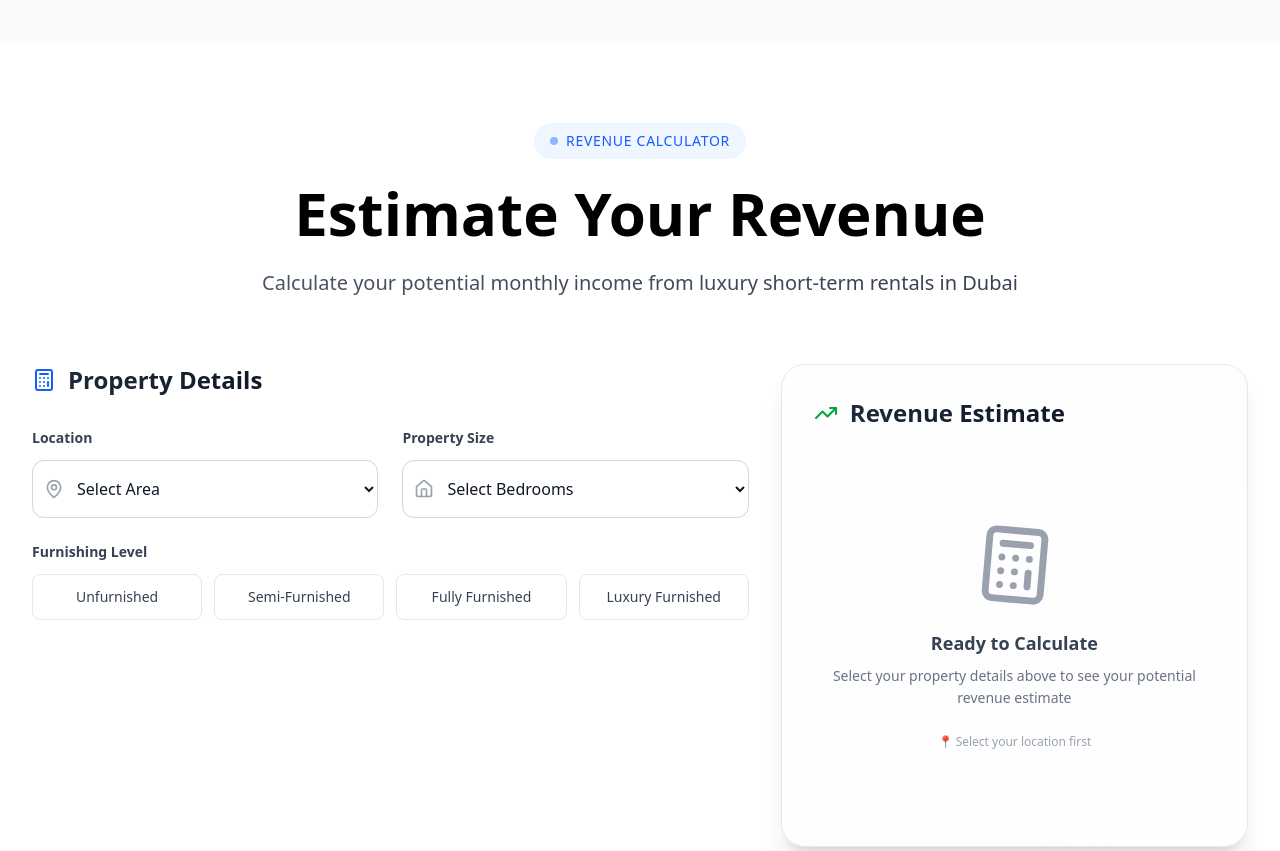
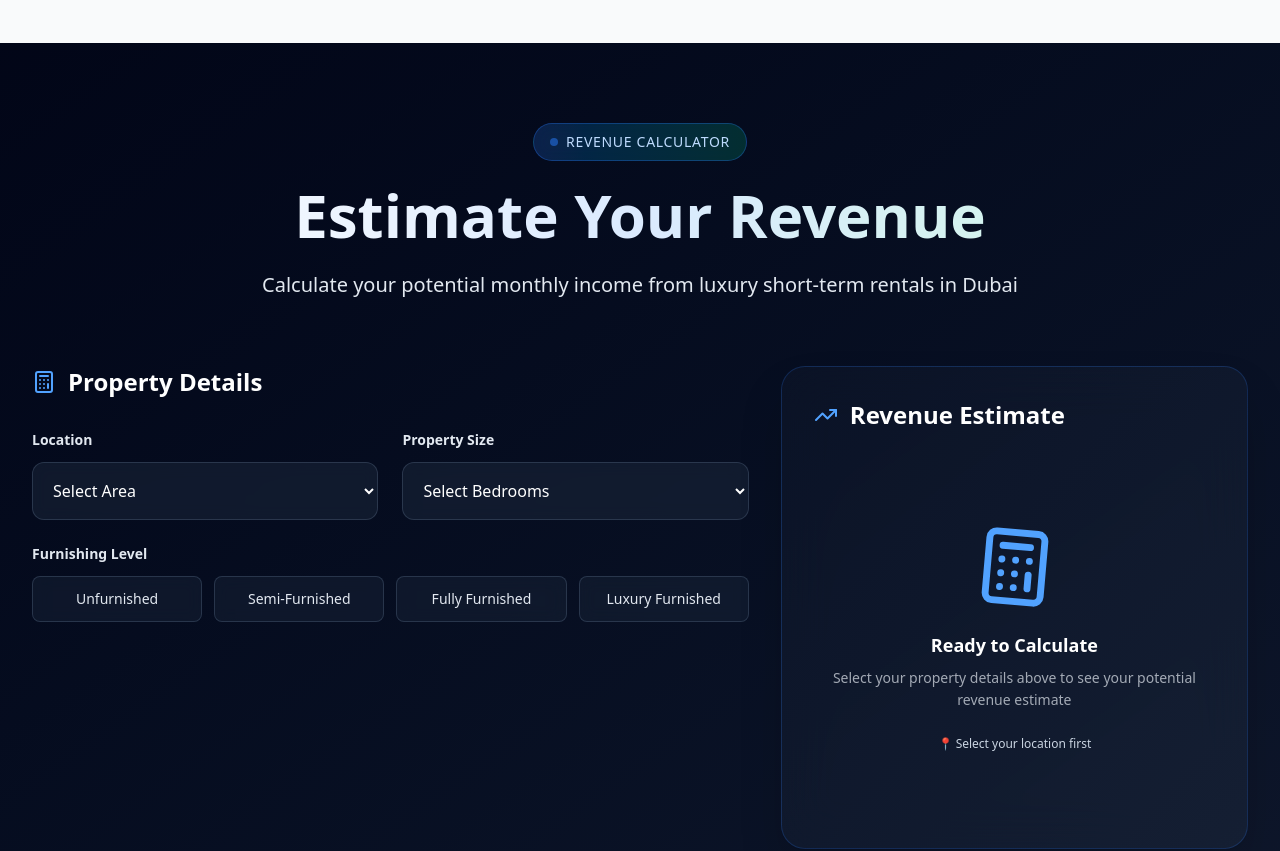
Before and after one commit to XMA-Faez/wyzrent-website, a Next.js app: page / in a window 1280 px wide. Shown: the part 5540-6391 px from the top of the page. Built offline with nearby package versions, Linux system fonts and the light colour scheme.

Commit message:
Adding dark sections to the home page

```diff
--- a/app/components/ui/RevenueCalculator.tsx
+++ b/app/components/ui/RevenueCalculator.tsx
@@ -119,7 +119,7 @@ export default function RevenueCalculator() {
   };
 
   return (
-    <section className="py-16 sm:py-20 px-4 md:px-6 lg:px-8">
+    <section className="py-16 sm:py-20 px-4 md:px-6 lg:px-8 bg-gradient-to-br from-slate-950 to-slate-900">
       <motion.div
         className="container mx-auto"
         initial={{ opacity: 0, y: 20 }}
@@ -135,13 +135,13 @@ export default function RevenueCalculator() {
             transition={{ duration: 0.8, delay: 0.1 }}
             viewport={{ once: true }}
           >
-            <Badge className="uppercase tracking-wider text-xs sm:text-sm">
+            <Badge className="uppercase tracking-wider text-xs sm:text-sm bg-gradient-to-r from-blue-500/20 to-emerald-500/20 text-blue-200 border border-blue-500/30 backdrop-blur-sm">
               Revenue Calculator
             </Badge>
-            <h2 className="text-3xl sm:text-4xl lg:text-6xl font-bold mb-4 sm:mb-6">
+            <h2 className="text-3xl sm:text-4xl lg:text-6xl font-bold mb-4 sm:mb-6 bg-gradient-to-r from-white via-blue-100 to-emerald-100 bg-clip-text text-transparent">
               Estimate Your Revenue
             </h2>
-            <p className="text-base sm:text-lg md:text-xl max-w-3xl mx-auto leading-relaxed bg-gradient-to-r from-gray-600 to-gray-700 bg-clip-text text-transparent font-medium">
+            <p className="text-base sm:text-lg md:text-xl max-w-3xl mx-auto leading-relaxed text-slate-200 font-medium">
               Calculate your potential monthly income from luxury short-term
               rentals in Dubai
             </p>
@@ -159,8 +159,8 @@ export default function RevenueCalculator() {
               viewport={{ once: true }}
             >
               <div className="flex items-center gap-3 mb-8">
-                <Calculator className="w-6 h-6 text-blue-600" />
-                <h3 className="text-2xl font-bold bg-gradient-to-r from-gray-800 to-gray-900 bg-clip-text text-transparent">
+                <Calculator className="w-6 h-6 text-blue-400" />
+                <h3 className="text-2xl font-bold text-white">
                   Property Details
                 </h3>
               </div>
@@ -173,15 +173,14 @@ export default function RevenueCalculator() {
                   transition={{ duration: 0.6, delay: 0.4 }}
                   viewport={{ once: true }}
                 >
-                  <label className="block text-sm font-semibold text-gray-700 mb-3">
+                  <label className="block text-sm font-semibold text-slate-200 mb-3">
                     Location
                   </label>
                   <div className="relative">
-                    <MapPin className="absolute left-3 top-1/2 transform -translate-y-1/2 w-5 h-5 text-gray-400" />
                     <select
                       value={area}
                       onChange={(e) => handleAreaChange(e.target.value)}
-                      className="w-full pl-10 pr-4 py-4 border border-gray-300 rounded-xl focus:ring-2 focus:ring-blue-500 focus:border-blue-500 bg-white text-gray-900 transition-all duration-300 hover:shadow-md"
+                      className="w-full pl-4 pr-4 py-4 border border-slate-600/50 rounded-xl focus:ring-2 focus:ring-blue-500 focus:border-blue-400 bg-slate-800/50 backdrop-blur-sm text-white transition-all duration-300 hover:shadow-lg hover:border-blue-500/50"
                     >
                       <option value="">Select Area</option>
                       {areas.map((areaOption) => {
@@ -215,15 +214,14 @@ export default function RevenueCalculator() {
                   transition={{ duration: 0.6, delay: 0.5 }}
                   viewport={{ once: true }}
                 >
-                  <label className="block text-sm font-semibold text-gray-700 mb-3">
+                  <label className="block text-sm font-semibold text-slate-200 mb-3">
                     Property Size
                   </label>
                   <div className="relative">
-                    <Home className="absolute left-3 top-1/2 transform -translate-y-1/2 w-5 h-5 text-gray-400" />
                     <select
                       value={bedrooms}
                       onChange={(e) => handleBedroomsChange(e.target.value)}
-                      className="w-full pl-10 pr-4 py-4 border border-gray-300 rounded-xl focus:ring-2 focus:ring-blue-500 focus:border-blue-500 bg-white text-gray-900 transition-all duration-300 hover:shadow-md"
+                      className="w-full pl-4 pr-4 py-4 border border-slate-600/50 rounded-xl focus:ring-2 focus:ring-blue-500 focus:border-blue-400 bg-slate-800/50 backdrop-blur-sm text-white transition-all duration-300 hover:shadow-lg hover:border-blue-500/50"
                     >
                       <option value="">Select Bedrooms</option>
                       {bedroomOptions.map((bedroomOption) => (
@@ -243,7 +241,7 @@ export default function RevenueCalculator() {
                   transition={{ duration: 0.6, delay: 0.6 }}
                   viewport={{ once: true }}
                 >
-                  <label className="block text-sm font-semibold text-gray-700 mb-3">
+                  <label className="block text-sm font-semibold text-slate-200 mb-3">
                     Furnishing Level
                   </label>
                   <div className="grid grid-cols-2 md:grid-cols-4 gap-3">
@@ -255,8 +253,8 @@ export default function RevenueCalculator() {
                           onClick={() => handleFurnishingChange(option)}
                           className={`py-3 px-4 rounded-lg border text-sm font-medium text-center transition-all hover:scale-102 active:scale-98 ${
                             isSelected
-                              ? "border-blue-500 bg-blue-50 text-blue-700"
-                              : "border-gray-200 bg-white text-gray-700 hover:border-gray-300 hover:bg-gray-50"
+                              ? "border-blue-400 bg-blue-500/20 text-blue-300 shadow-lg shadow-blue-500/20"
+                              : "border-slate-600/50 bg-slate-800/40 backdrop-blur-sm text-slate-200 hover:border-blue-500/50 hover:bg-slate-700/50"
                           }`}
                         >
                           {option}
@@ -277,10 +275,10 @@ export default function RevenueCalculator() {
               viewport={{ once: true }}
             >
               <div className="sticky top-8">
-                <div className="bg-gradient-to-br from-white via-gray-50/30 to-white rounded-3xl p-8 shadow-xl border border-gray-200 hover:shadow-2xl transition-all duration-300">
+                <div className="bg-gradient-to-br from-slate-900/50 to-slate-800/50 backdrop-blur-xl rounded-3xl p-8 shadow-2xl border border-blue-500/20 hover:shadow-2xl hover:shadow-blue-500/10 transition-all duration-300">
                   <div className="flex items-center gap-3 mb-8">
-                    <TrendingUp className="w-6 h-6 text-green-600" />
-                    <h3 className="text-2xl font-bold bg-gradient-to-r from-gray-800 to-gray-900 bg-clip-text text-transparent">
+                    <TrendingUp className="w-6 h-6 text-blue-400" />
+                    <h3 className="text-2xl font-bold text-white">
                       Revenue Estimate
                     </h3>
                   </div>
@@ -296,38 +294,38 @@ export default function RevenueCalculator() {
                         className="space-y-6"
                       >
                         {/* Main Revenue Display */}
-                        <div className="text-center p-6 bg-gradient-to-r from-green-50 to-blue-50 rounded-2xl">
-                          <div className="text-sm text-gray-600 mb-2">
+                        <div className="text-center p-6 bg-gradient-to-r from-blue-500/20 to-emerald-500/20 rounded-2xl border border-blue-400/30 shadow-lg shadow-blue-500/10">
+                          <div className="text-sm text-slate-200 mb-2">
                             Estimated Monthly Revenue
                           </div>
                           <motion.div
-                            className="text-5xl font-bold bg-gradient-to-r from-green-600 to-blue-600 bg-clip-text text-transparent mb-2"
+                            className="text-5xl font-bold bg-gradient-to-r from-blue-300 to-emerald-300 bg-clip-text text-transparent mb-2"
                             initial={{ scale: 0.5 }}
                             animate={{ scale: 1 }}
                             transition={{ duration: 0.6, ease: "easeOut" }}
                           >
                             AED {animatedValue.toLocaleString()}
                           </motion.div>
-                          <div className="text-sm text-gray-500">
+                          <div className="text-sm text-slate-300">
                             *Based on current market rates
                           </div>
                         </div>
 
                         {/* Property Summary */}
-                        <div className="bg-white rounded-2xl p-6 shadow-sm border border-gray-100">
-                          <h4 className="text-sm font-semibold text-gray-700 mb-4">
+                        <div className="bg-slate-800/30 backdrop-blur-sm rounded-2xl p-6 shadow-sm border border-slate-600/50">
+                          <h4 className="text-sm font-semibold text-slate-200 mb-4">
                             Property Summary
                           </h4>
                           <div className="space-y-3">
                             <motion.div
-                              className="flex items-center gap-3 p-3 bg-gray-50 rounded-lg"
+                              className="flex items-center gap-3 p-3 bg-slate-700/50 backdrop-blur-sm rounded-lg border border-slate-600/30"
                               initial={{ opacity: 0, x: -10 }}
                               animate={{ opacity: 1, x: 0 }}
                               transition={{ delay: 0.1 }}
                             >
-                              <MapPin className="w-4 h-4 text-blue-600" />
+                              <MapPin className="w-4 h-4 text-blue-400" />
                               <div className="flex-1">
-                                <span className="text-sm font-medium">
+                                <span className="text-sm font-medium text-white">
                                   {area}
                                 </span>
                                 <div
@@ -338,23 +336,23 @@ export default function RevenueCalculator() {
                               </div>
                             </motion.div>
                             <motion.div
-                              className="flex items-center gap-3 p-3 bg-gray-50 rounded-lg"
+                              className="flex items-center gap-3 p-3 bg-slate-700/50 backdrop-blur-sm rounded-lg border border-slate-600/30"
                               initial={{ opacity: 0, x: -10 }}
                               animate={{ opacity: 1, x: 0 }}
                               transition={{ delay: 0.2 }}
                             >
-                              <Home className="w-4 h-4 text-blue-600" />
-                              <span className="text-sm font-medium">
+                              <Home className="w-4 h-4 text-blue-400" />
+                              <span className="text-sm font-medium text-white">
                                 {bedrooms}
                               </span>
                             </motion.div>
                             <motion.div
-                              className="flex items-center gap-3 p-3 bg-gray-50 rounded-lg"
+                              className="flex items-center gap-3 p-3 bg-slate-700/50 backdrop-blur-sm rounded-lg border border-slate-600/30"
                               initial={{ opacity: 0, x: -10 }}
                               animate={{ opacity: 1, x: 0 }}
                               transition={{ delay: 0.3 }}
                             >
-                              <span className="text-sm font-medium">
+                              <span className="text-sm font-medium text-white">
                                 {furnishing}
                               </span>
                             </motion.div>
@@ -380,7 +378,7 @@ export default function RevenueCalculator() {
                         className="text-center py-16"
                       >
                         <motion.div
-                          className="text-gray-400 mb-6"
+                          className="text-blue-400 mb-6"
                           animate={{
                             rotate: [0, 5, -5, 0],
                             scale: [1, 1.05, 1],
@@ -393,10 +391,10 @@ export default function RevenueCalculator() {
                         >
                           <Calculator className="w-20 h-20 mx-auto" />
                         </motion.div>
-                        <h4 className="text-lg font-semibold text-gray-700 mb-2">
+                        <h4 className="text-lg font-semibold text-white mb-2">
                           Ready to Calculate
                         </h4>
-                        <p className="text-gray-500 text-sm leading-relaxed">
+                        <p className="text-slate-200/70 text-sm leading-relaxed">
                           Select your property details above to see your
                           potential revenue estimate
                         </p>
@@ -404,17 +402,17 @@ export default function RevenueCalculator() {
                         {/* Progress hints */}
                         <div className="mt-6 space-y-2">
                           {!area && (
-                            <div className="text-xs text-gray-400">
+                            <div className="text-xs text-slate-300">
                               📍 Select your location first
                             </div>
                           )}
                           {area && !bedrooms && (
-                            <div className="text-xs text-gray-400">
+                            <div className="text-xs text-slate-300">
                               🏠 Choose property size
                             </div>
                           )}
                           {area && bedrooms && !furnishing && (
-                            <div className="text-xs text-gray-400">
+                            <div className="text-xs text-slate-300">
                               🛋️ Select furnishing level
                             </div>
                           )}
```
Also changed, not shown: app/components/sections/OwnerPortal.tsx (+6 -6 lines).
